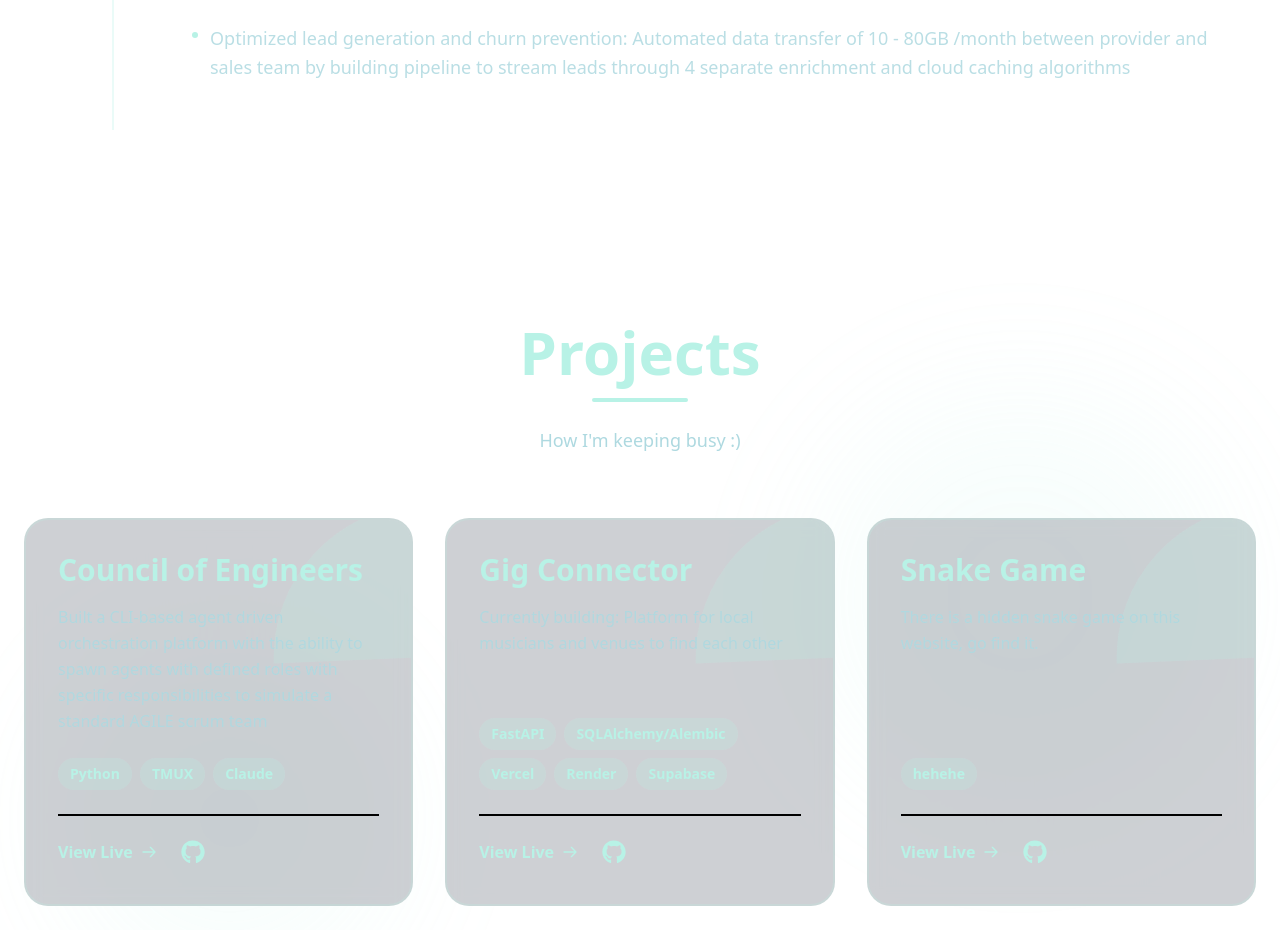
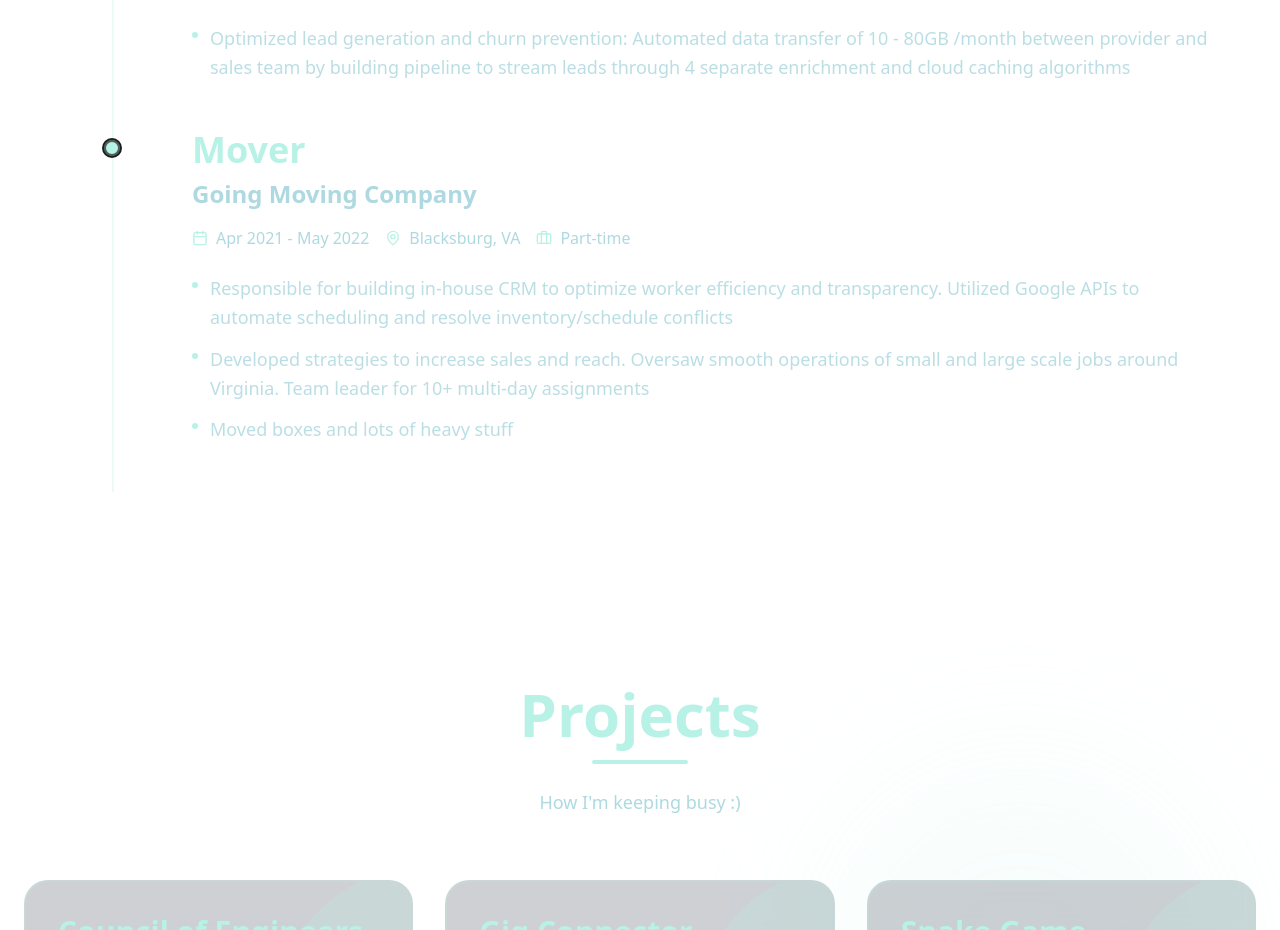
Before and after one commit to g23polar/portfolio, a React (Vite) app: page / in a window 1280 px wide. Shown: the part 2720-3650 px from the top of the page. Built offline with nearby package versions, Linux system fonts and the light colour scheme.

Commit message:
more_work_ex_2

```diff
--- a/src/components/Experience.jsx
+++ b/src/components/Experience.jsx
@@ -53,6 +53,14 @@
     title:'Analytics Engineering Intern', company:'8x8, inc.', period:'May 2019 - Aug 2019', location:'San Jose, CA', type:'Intern',
     description:[
       'Optimized lead generation and churn prevention: Automated data transfer of 10 - 80GB /month between provider and sales team by building pipeline to stream leads through 4 separate enrichment and cloud caching algorithms'
+    ]
+  },
+  {
+    title:'Mover', company:'Going Moving Company', period:'Apr 2021 - May 2022', location:'Blacksburg, VA', type:'Part-time',
+    description:[
+      'Responsible for building in-house CRM to optimize worker efficiency and transparency. Utilized Google APIs to automate scheduling and resolve inventory/schedule conflicts',
+      'Developed strategies to increase sales and reach. Oversaw smooth operations of small and large scale jobs around Virginia. Team leader for 10+ multi-day assignments',
+      'Moved boxes and lots of heavy stuff'
     ]
   }
 ]
```
